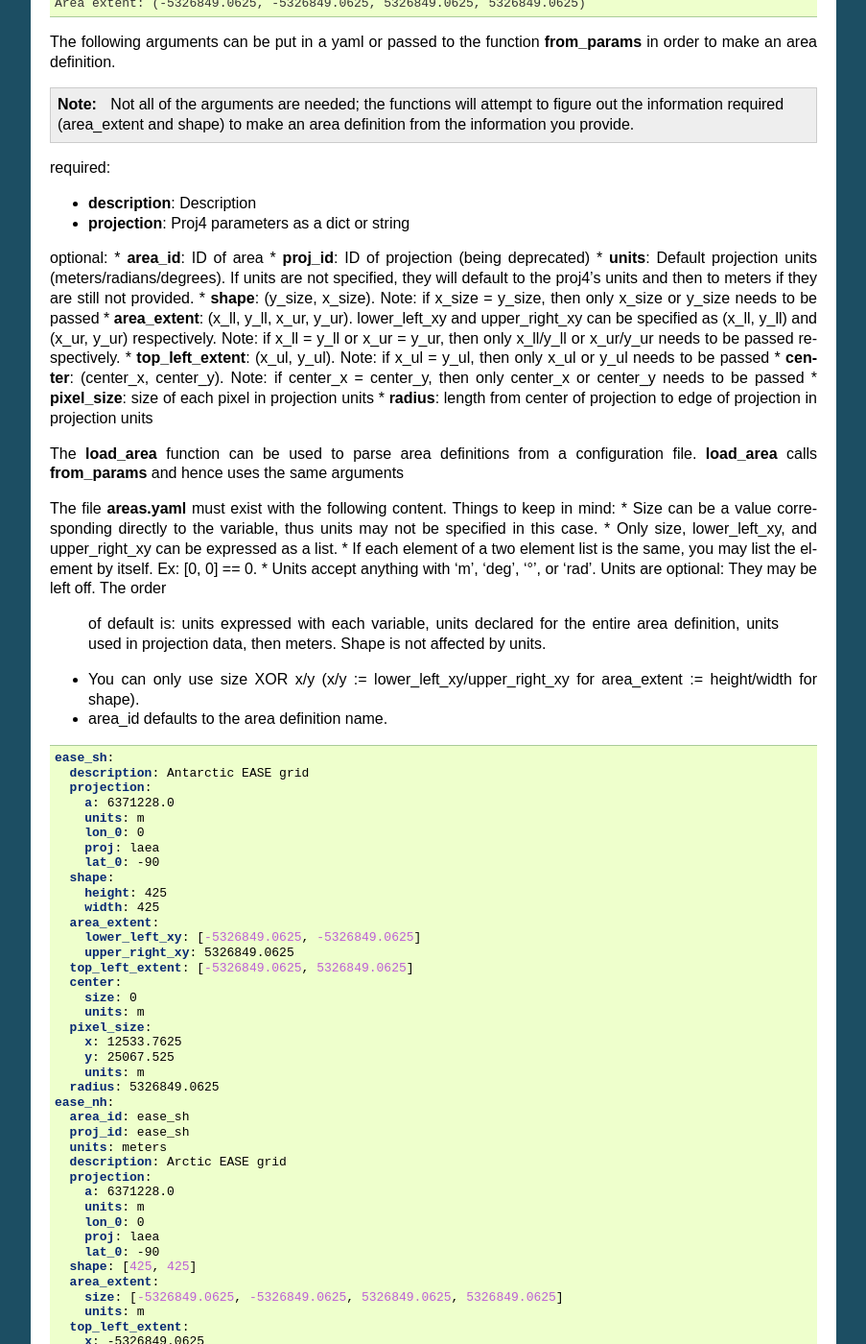
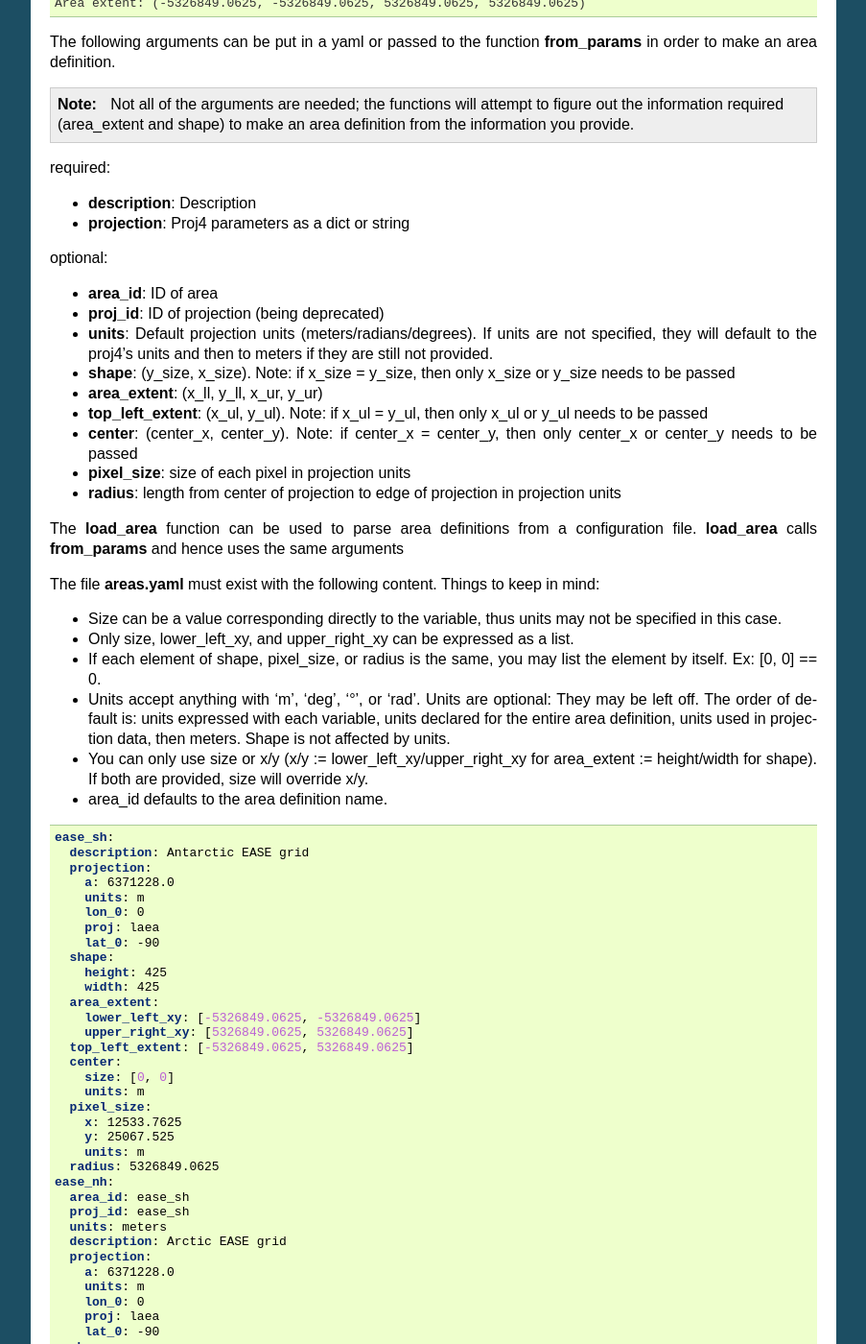
Before and after one commit to pytroll/pyresample, a Sphinx documentation site: the page built from docs/source/geo_def.rst, in a window 1280 px wide and 1400 px high, scrolled down 1539 px. Shown: the whole window at 96% size, without its empty margins (198-1101 px from the left). Built offline with Sphinx 7.4.7, drawn with Linux system fonts in a browser that asks for light colours; some of the changed text lies outside the part shown.

Commit message:
Fix single number format for from_params and continue updating the docs

```diff
--- a/docs/source/geo_def.rst
+++ b/docs/source/geo_def.rst
@@ -102,14 +102,13 @@
 * **description**: Description
 * **projection**: Proj4 parameters as a dict or string
 optional:
+
 * **area_id**: ID of area
 * **proj_id**: ID of projection (being deprecated)
 * **units**: Default projection units (meters/radians/degrees). If units are not specified,
-they will default to the proj4's units and then to meters if they are still not provided.
+  they will default to the proj4's units and then to meters if they are still not provided.
 * **shape**: (y_size, x_size). Note: if x_size = y_size, then only x_size or y_size needs to be passed
-* **area_extent**: (x_ll, y_ll, x_ur, y_ur). lower_left_xy and upper_right_xy can be specified as (x_ll, y_ll) and
-(x_ur, y_ur) respectively. Note: if x_ll = y_ll or x_ur = y_ur, then only x_ll/y_ll or x_ur/y_ur needs to be
-passed respectively.
+* **area_extent**: (x_ll, y_ll, x_ur, y_ur)
 * **top_left_extent**: (x_ul, y_ul). Note: if x_ul = y_ul, then only x_ul or y_ul needs to be passed
 * **center**: (center_x, center_y). Note: if center_x = center_y, then only center_x or center_y needs to be passed
 * **pixel_size**: size of each pixel in projection units
@@ -120,13 +119,15 @@
 
 The file **areas.yaml** must exist with the following content.
 Things to keep in mind:
+
 * Size can be a value corresponding directly to the variable, thus units may not be specified in this case.
 * Only size, lower_left_xy, and upper_right_xy can be expressed as a list.
-* If each element of a two element list is the same, you may list the element by itself. Ex: [0, 0] == 0.
+* If each element of shape, pixel_size, or radius is the same, you may list the element by itself. Ex: [0, 0] == 0.
 * Units accept anything with 'm', 'deg', '°', or 'rad'. Units are optional: They may be left off. The order
- of default is: units expressed with each variable, units declared for the entire area definition, units used in
- projection data, then meters. Shape is not affected by units.
-* You can only use size XOR x/y (x/y := lower_left_xy/upper_right_xy for area_extent := height/width for shape).
+  of default is: units expressed with each variable, units declared for the entire area definition, units used in
+  projection data, then meters. Shape is not affected by units.
+* You can only use size or x/y (x/y := lower_left_xy/upper_right_xy for area_extent := height/width for shape). If both
+  are provided, size will override x/y.
 * area_id defaults to the area definition name.
 
 .. code-block:: yaml
@@ -144,10 +145,10 @@
      width: 425
    area_extent:
      lower_left_xy: [-5326849.0625, -5326849.0625]
-     upper_right_xy: 5326849.0625
+     upper_right_xy: [5326849.0625, 5326849.0625]
    top_left_extent: [-5326849.0625, 5326849.0625]
    center:
-     size: 0
+     size: [0, 0]
      units: m
    pixel_size:
      x: 12533.7625
@@ -165,19 +166,20 @@
      lon_0: 0
      proj: laea
      lat_0: -90
-   shape: [425, 425]
-   area_extent:
-     size: [-5326849.0625, -5326849.0625, 5326849.0625, 5326849.0625]
-     units: m
+   shape:
+     size: 425
+   area_extent: [-5326849.0625, -5326849.0625, 5326849.0625, 5326849.0625]
    top_left_extent:
      x: -5326849.0625
      y: 5326849.0625
      units: m
-   center: 0
-   pixel_size:
-     size: [12533.7625, 25067.525]
-     units: m
-   radius: [5326849.0625, 5326849.0625]
+   center:
+     x: 0
+     y: 0
+   pixel_size: 25067.525
+   radius:
+     x: 5326849.0625
+     y: 5326849.0625
 
 An area definition dict can be read using
 
```
Also changed, not shown: 2 other files.
